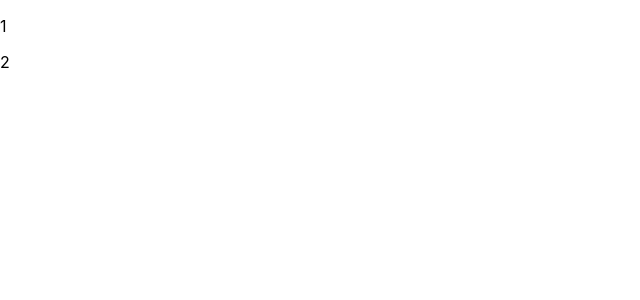
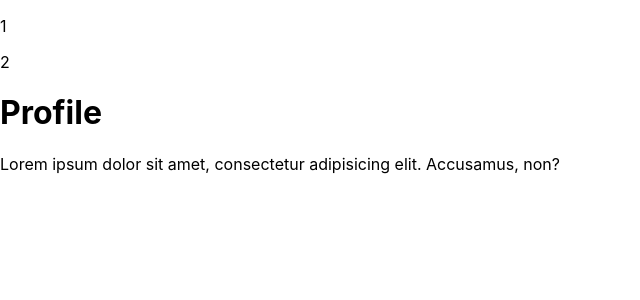
Before and after one commit to safronman/test_git2, a React (Create React App) app: page / in a window 1280 px wide. Shown: the top 300 px of the page, without its empty margins (0-640 px from the left). Built offline with nearby package versions, Linux system fonts and the light colour scheme.

Commit message:
user2-commit-1

```diff
--- a/src/App.js
+++ b/src/App.js
@@ -6,6 +6,10 @@ function App() {
         <div>
             <p>1</p>
             <p>2</p>
+            <div>
+                <h1>Profile</h1>
+                <p>Lorem ipsum dolor sit amet, consectetur adipisicing elit. Accusamus, non?</p>
+            </div>
         </div>
     );
 }
```
